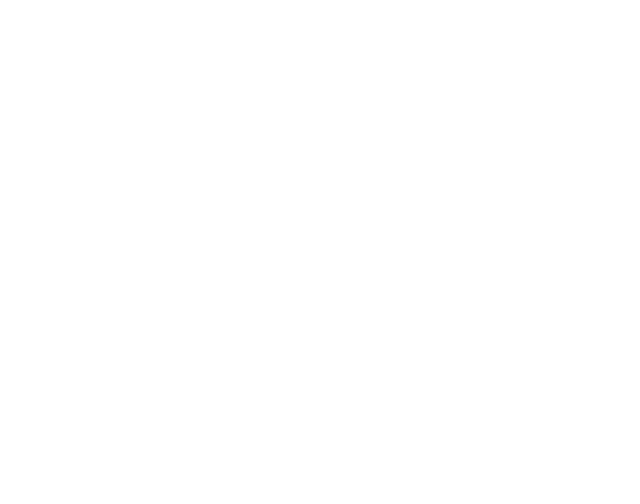
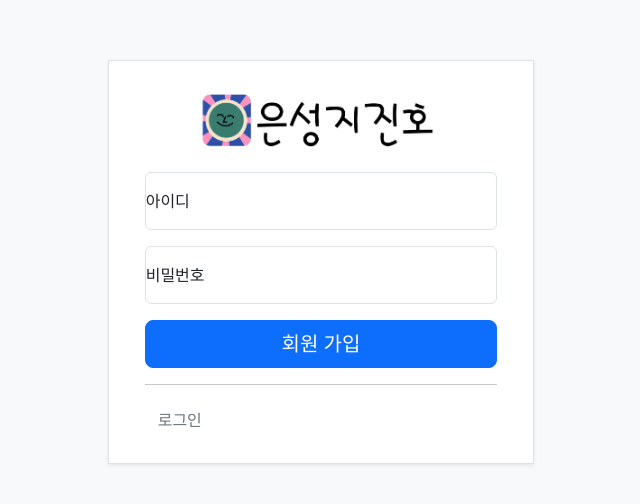
Before and after one commit to ShinSeongCheol/esjjh-gallery, a React (Vite) app in the folder frontend/: page /signup in a window 1280 px wide. Before the commit this address had no page. Shown: the part 138-642 px from the top of the page, without its empty margins (319-959 px from the left). Built offline with nearby package versions, Linux system fonts and the light colour scheme.

Commit message:
회원가입 페이지 추가

```diff
--- a/frontend/src/App.jsx
+++ b/frontend/src/App.jsx
@@ -1,6 +1,7 @@
 import { BrowserRouter, Routes, Route } from 'react-router-dom'
 import GalleryPage from './pages/GalleryPage';
 import Signin from './pages/SigninPage';
+import Signup from './pages/SignupPage';
 
 function App() {
   return (
@@ -8,6 +9,7 @@ function App() {
       <Routes>
         <Route path="/" element={<GalleryPage />} />
         <Route path="/signin" element={<Signin />} />
+        <Route path="/signup" element={<Signup />} />
       </Routes>
     </BrowserRouter>
   )
--- a/frontend/src/pages/SigninPage.jsx
+++ b/frontend/src/pages/SigninPage.jsx
@@ -1,6 +1,13 @@
 import { Container, Row, Col, Form, Image, FloatingLabel, Button} from "react-bootstrap";
+import { useNavigate } from "react-router-dom";
 
 function Signin() {
+
+    const navigate = useNavigate();
+
+    const click_signup_button = () => {
+        navigate('/signup');
+    }
 
     const click_kakao_button = () => {
         let kakao_login_url = import.meta.env.VITE_BACKEND_URL + '/kakao/login';
@@ -40,7 +47,7 @@ function Signin() {
                         </Row>
                         <Row>
                             <div className="text-start">
-                                <Button className="link-secondary link-underline link-underline-opacity-0" variant="link">회원가입</Button>
+                                <Button className="link-secondary link-underline link-underline-opacity-0" variant="link" onClick={click_signup_button}>회원가입</Button>
                             </div>
                         </Row>
                     </Container>
--- a/frontend/src/pages/SignupPage.jsx
+++ b/frontend/src/pages/SignupPage.jsx
@@ -0,0 +1,52 @@
+import { Container, Row, Col, Form, Image, FloatingLabel, Button} from "react-bootstrap";
+import { useNavigate } from "react-router-dom";
+
+function Signup() {
+
+    const navigate = useNavigate();
+
+    const click_login_button = () => {
+        navigate('/signin');
+    }
+
+    return(
+        <>
+            <Container className="vh-100 p-0 bg-light d-flex justify-content-center align-items-md-center" fluid>
+                <Col className="border p-4 bg-body shadow-sm text-center d-flex flex-column justify-content-center align-items-center" xs={12} lg={5} xl={4}>
+                    <Container fluid>
+                        <Image src='/logo/esjjh.png' width={250}/>
+                        <Form className="mt-3">
+                            <Row className="mb-3">
+                                <FloatingLabel className="" controlId="floatingInput" label="아이디">
+                                    <Form.Control type="text" placeholder="id"></Form.Control>
+                                </FloatingLabel>
+                            </Row>
+
+                            <Row className="mb-3">
+                                <FloatingLabel className="" controlId="floatingPassword" label="비밀번호">
+                                    <Form.Control type="password" placeholder="password"></Form.Control>
+                                </FloatingLabel>
+                            </Row>
+
+                        </Form>
+                        <Row>
+                            <div className="d-grid">
+                                <Button variant="primary" size="lg">회원 가입</Button>
+                            </div>
+                        </Row>
+
+                        <hr />
+
+                        <Row>
+                            <div className="text-start">
+                                <Button className="link-secondary link-underline link-underline-opacity-0" variant="link" onClick={click_login_button}>로그인</Button>
+                            </div>
+                        </Row>
+                    </Container>
+                </Col>
+            </Container>
+        </>
+    )
+}
+
+export default Signup;
```
